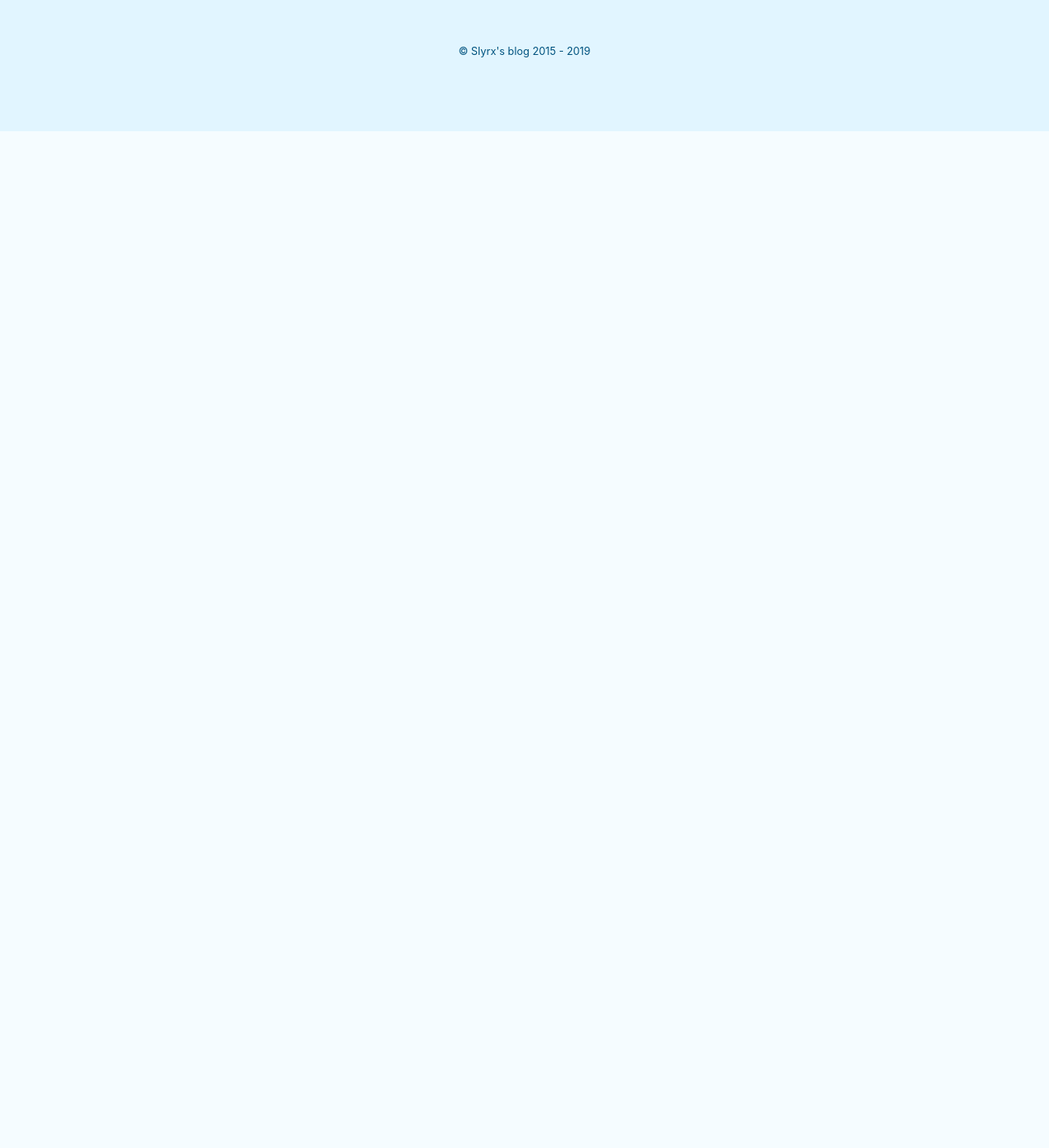
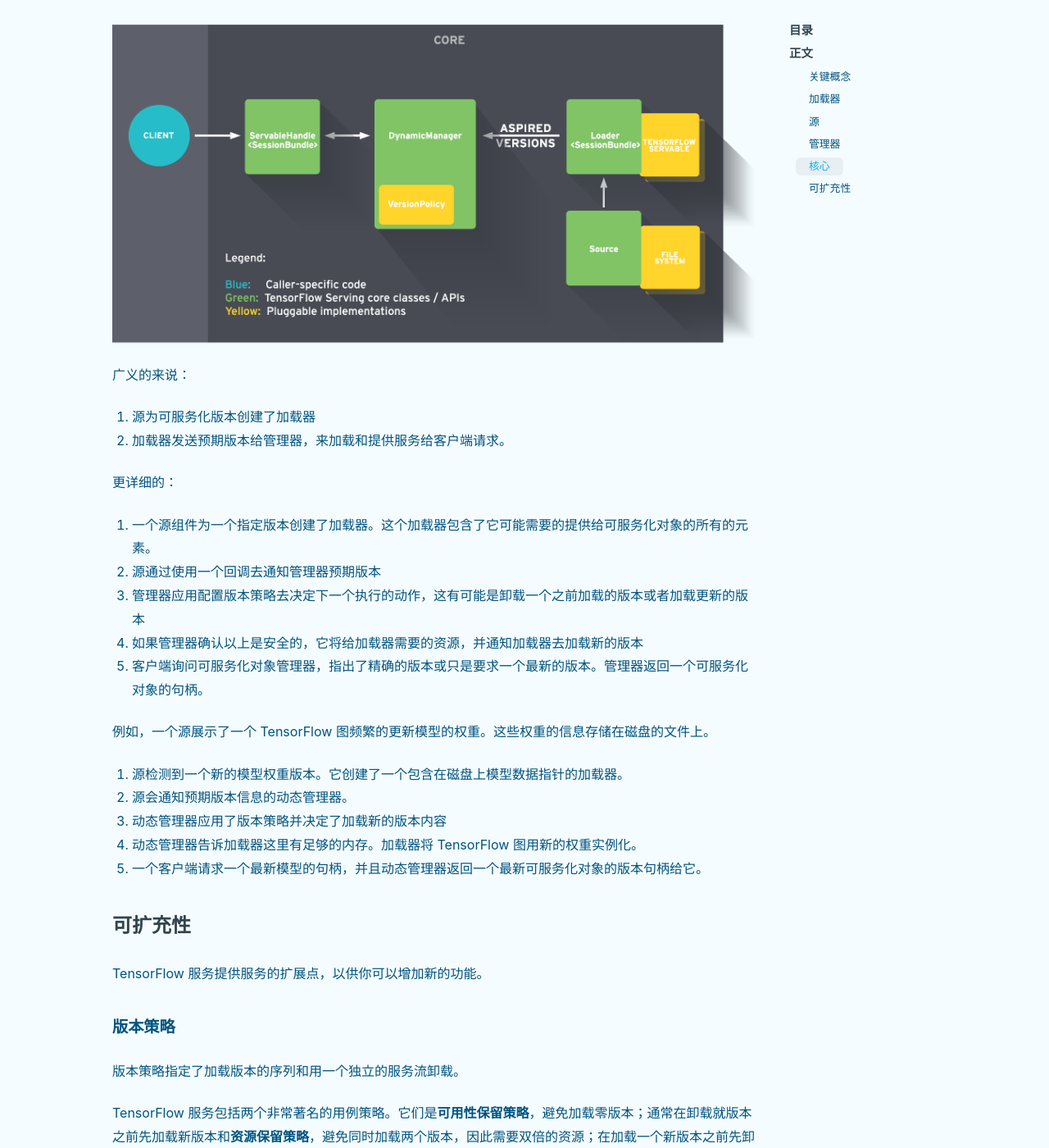
Before and after one commit to slyrx/Tech_Blog, a Jekyll site: the page built from _posts/2019-6-29-Architecture.md, in a window 1280 px wide and 1400 px high, scrolled down 3627 px. Shown: the whole window at 82% size. Built offline with Jekyll 4.4.1, drawn with Linux system fonts in a browser that asks for light colours; nearby versions of some CDN libraries; before the commit the page ends 3787 px from its top, so only the background shows below that; some of the changed text lies outside the part shown.

Commit message:
add new article

```diff
--- a/_posts/2019-6-29-Architecture.md
+++ b/_posts/2019-6-29-Architecture.md
@@ -86,3 +86,48 @@
 
 
 ### 核心
+使用了标准的 TensorFlow 服务 API，TensorFlow 服务核心管理了可服务化对象的下面几个方面：
++ 生命周期
++ 度量标准
+TensorFlow 服务核心把可服务化对象和加载器看成不透明的对象。
+
+#### 可服务化对象的生命周期
+![可服务化对象的生命周期](../../../assets/images/Life_of_a_Servable.png)
+
+广义的来说：
+1. 源为可服务化版本创建了加载器
+2. 加载器发送预期版本给管理器，来加载和提供服务给客户端请求。
+
+更详细的：
+1. 一个源组件为一个指定版本创建了加载器。这个加载器包含了它可能需要的提供给可服务化对象的所有的元素。
+2. 源通过使用一个回调去通知管理器预期版本
+3. 管理器应用配置版本策略去决定下一个执行的动作，这有可能是卸载一个之前加载的版本或者加载更新的版本
+4. 如果管理器确认以上是安全的，它将给加载器需要的资源，并通知加载器去加载新的版本
+5. 客户端询问可服务化对象管理器，指出了精确的版本或只是要求一个最新的版本。管理器返回一个可服务化对象的句柄。
+
+例如，一个源展示了一个 TensorFlow 图频繁的更新模型的权重。这些权重的信息存储在磁盘的文件上。
+1. 源检测到一个新的模型权重版本。它创建了一个包含在磁盘上模型数据指针的加载器。
+2. 源会通知预期版本信息的动态管理器。
+3. 动态管理器应用了版本策略并决定了加载新的版本内容
+4. 动态管理器告诉加载器这里有足够的内存。加载器将 TensorFlow 图用新的权重实例化。
+5. 一个客户端请求一个最新模型的句柄，并且动态管理器返回一个最新可服务化对象的版本句柄给它。
+
+### 可扩充性
+TensorFlow 服务提供服务的扩展点，以供你可以增加新的功能。
+
+#### 版本策略
+版本策略指定了加载版本的序列和用一个独立的服务流卸载。
+
+TensorFlow 服务包括两个非常著名的用例策略。它们是**可用性保留策略**，避免加载零版本；通常在卸载就版本之前先加载新版本和**资源保留策略**，避免同时加载两个版本，因此需要双倍的资源；在加载一个新版本之前先卸载旧版本。为了简单地使用 TensorFlow 服务，当认为模型服务的可用性非常重要，而资源成本又很低的情况下，“可用性保留策略”将确保在卸载旧版本之前已加载并准备好新版本。TensorFlow 的复杂用法，例如，跨多个服务器实例管理版本，资源保留策略能做到使用最少的资源，而无需额外的缓冲区来加载新版本。
+
+#### 源
+新资源可以支持新的文件系统，云产品和算法后端。TensorFlow 服务提供了一些常见的构建模块，可轻松快速地创建新资源。例如，TensorFlow 服务包括了一个实用工具实现将轮询行为包装在一个简单的源周围。源和特定的资源和数据托管服务器紧密相关。
+
+有关如何创建自定义源的文档参见[自定义源文档](https://www.tensorflow.org/tfx/serving/custom_servable)
+
+#### 批处理器
+将多个请求批处理为单个请求可以显著的降低执行推理的成本，尤其是存在硬件加速器 GPU 的奇怪你看下。
+
+TensorFlow 服务包含一个请求批处理的小部件，可以使客户端轻松地将跨请求地特定于类型地推理以批处理的方式变成批处理形式的请求，这样算法系统就可以更有效的进行处理。
+
+更多信息见[Batching Guide](https://github.com/tensorflow/serving/tree/master/tensorflow_serving/batching/README.md)
```
Also changed, not shown: assets/images/Life_of_a_Servable.png (added).
